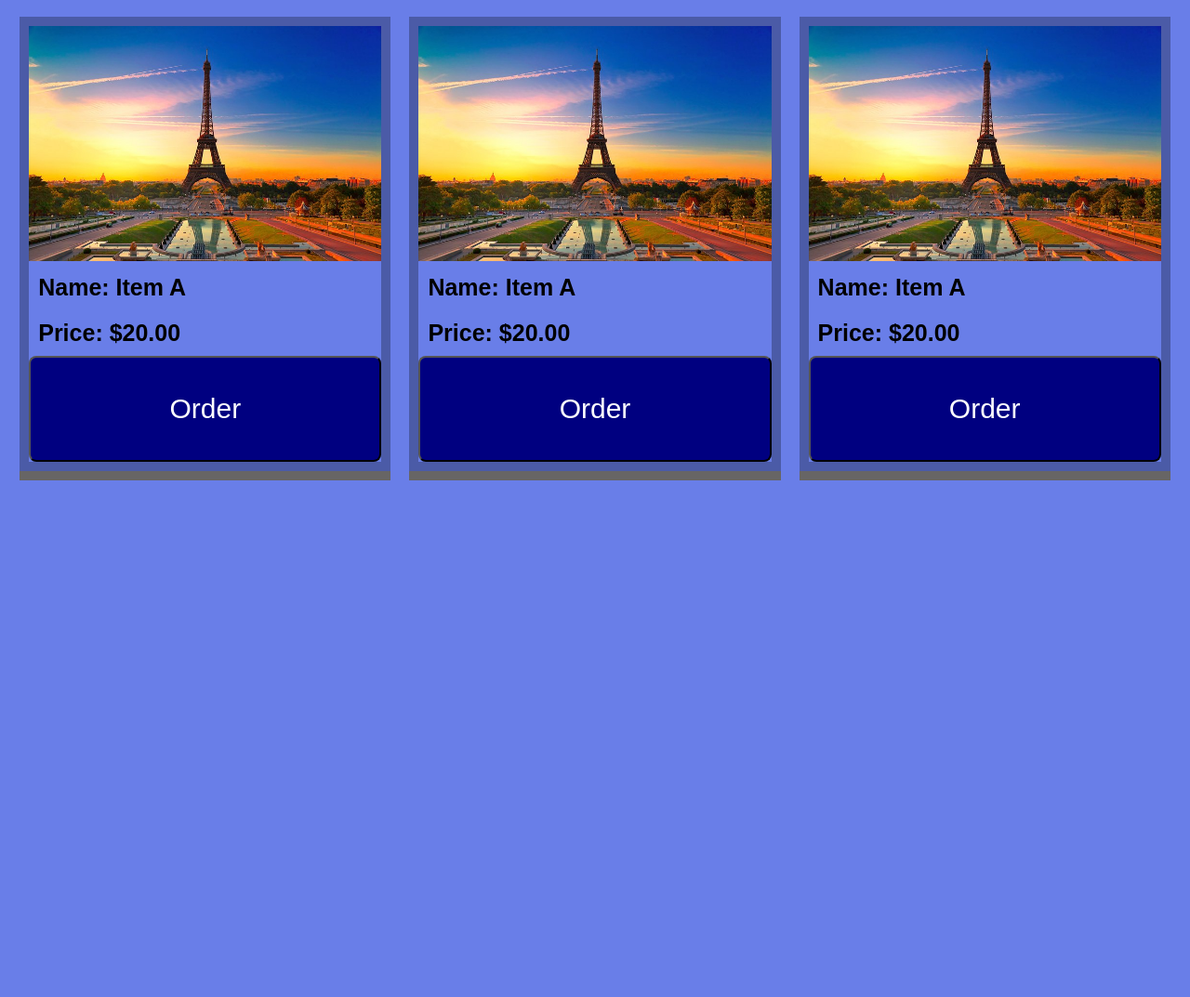
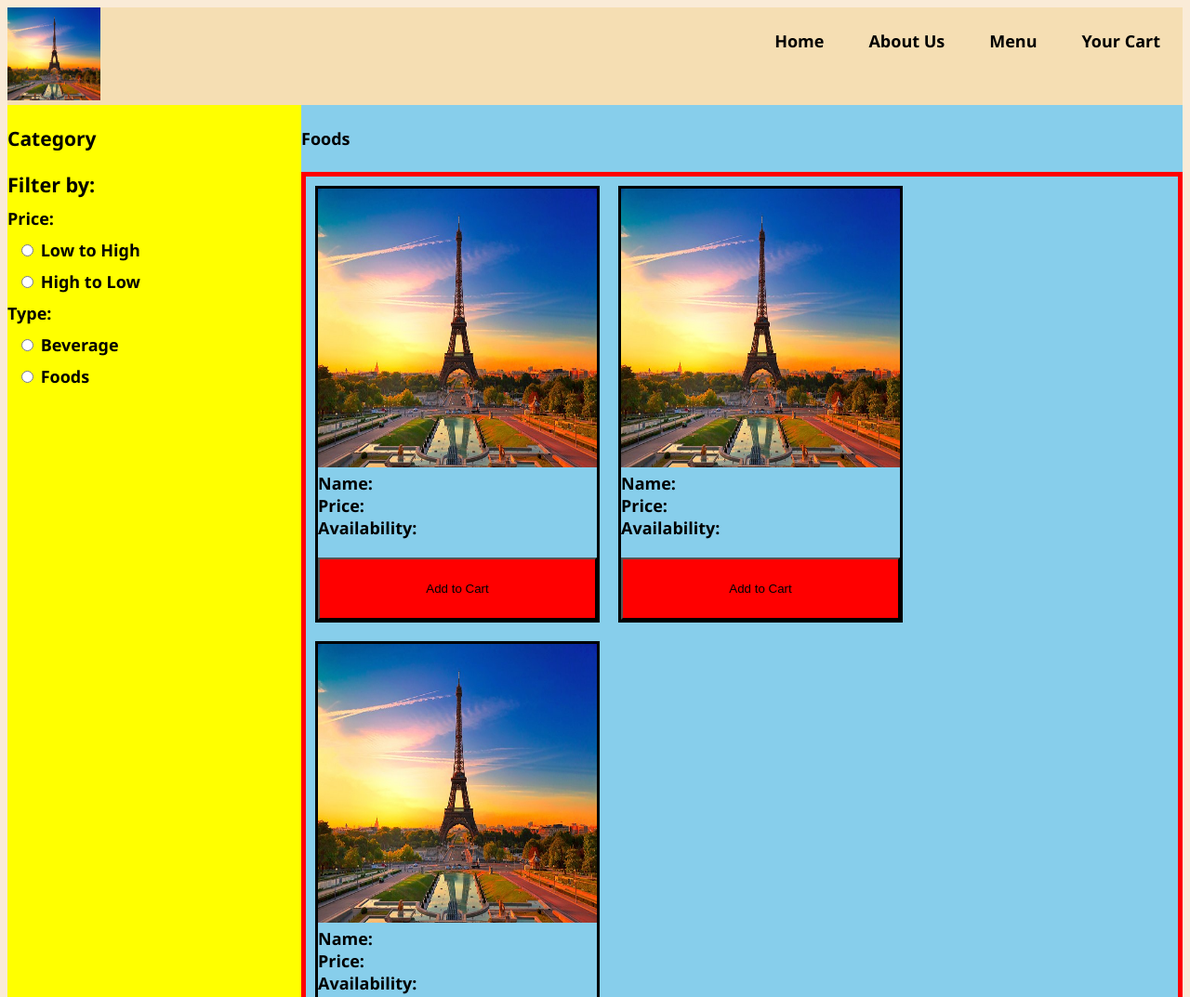
Before and after one commit to KevinCoder1023/Resposive_Web_Tutorial, a plain HTML site: page Menu/index.html in a window 1280 px wide. Shown: the top 1073 px of the page at 93% size. Before the commit the page ends 800 px from the top, so only its background shows below. Drawn offline with Linux system fonts and the light colour scheme.

Commit message:
create a standard layout for the homepage for the Menu

```diff
--- /dev/null
+++ b/Flex/styled.css
@@ -0,0 +1,44 @@
+body{
+    background:rgb(105, 126, 232);
+    font-family: sans-serif;
+}
+
+.menu-container{
+    width: 100%;
+    text-align: center;
+    display: flex;
+    flex-flow:row wrap;
+    justify-content: center;
+    align-items: center;
+}
+.tourist-menu-widget{
+   width: 100%;
+}
+
+.menu-item{
+    min-width:300px;
+    margin:10px;
+    border:10px solid rgba(0, 0, 0, 0.281);
+    flex-basis: 30%;
+    box-shadow: rgb(103, 101, 101) 0px 10px;
+}
+
+.item-name,.item-price{
+    text-align:start;
+    padding:10px;
+    font-size:25px;
+    font-weight: bold;
+
+}
+.order-btn{
+    width: 100%;
+    padding:10%;
+    background-color: navy;
+    border-radius: 8px;
+    color: #FFFFFF;
+    font-size: 30px;
+}
+.order-btn:hover,
+.order-btn:focus {
+  background-color: rgb(81, 81, 219);
+}
--- a/Menu/index.html
+++ b/Menu/index.html
@@ -5,32 +5,144 @@
     <meta charset="UTF-8">
     <meta http-equiv="X-UA-Compatible" content="IE=edge">
     <meta name="viewport" content="width=device-width, initial-scale=1.0">
-    <title>Responsive webpage</title>
+    <title>Responsive Website</title>
 </head>
 <body>
-    <div class="tourist-menu-widget">
+    <div class="homepage_container">
+    <header>
+            <ul class="header_container">
+                <li>
+                   <a href="">
+                     <img src="PARIS.jpg" width="100px" height="100px" alt="IMAGE NOT AVAILABLE" />
+                    </a>
+                </li>
+                <li>
+                    <a href="">Home</a>
 
-        <div class="menu-container">
-        <div class="menu-item no-1">
-            <img src="PARIS.jpg" width="100%" height="100%" alt="IMAGE NOT AVAILABLE" />
-            <div class="item-name">Name: Item A</div>
-            <div class="item-price">Price: $20.00 </div>
-            <button class="order-btn">Order</button>
+                </li>
+                <li>
+                    <a href="">About Us</a>
+                </li>
+                <li>
+                    <a href="">Menu</a>
+                </li>
+                <li>
+                    <a href="">Your Cart</a>
+                </li>
+            </ul>
+    </header>
+    <aside>
+        <h3>Category</h3>
+        <!--Fitler-er-->
+        <div class="filter_container">
+            <h2 class="filter_header">
+                Filter by:
+            </h2>
+             <!--Price Fitlerer-->
+            <div class="filter_price">
+                <h4 class="filter_price_title">Price:</h4>
+                    <div class="filter_lower">
+                        <label for="lower">
+                            <input class="lower_checkbox" type="radio" id="lower" name="lower"/>
+                            Low to High
+                        </label>
+                    </div>
+                    <div class="filter_higher">
+                        <label for="lower">
+                            <input class="higher_checkbox" type="radio" id="higher" name="higher"/>
+                            High to Low
+                        </label>
+                    </div>
+             </div>
+                <!--Type Fitlerer-->
+                <div class="filter_type">
+                    <h4 class="filter_type_title">Type:</h4>
+                        <div class="filter_bev">
+                            <label for="bev">
+                                <input class="bev_checkbox" type="radio" id="bev" name="bev"/>
+                              Beverage
+                            </label>
+                        </div>
+                        <div class="filter_foods">
+                            <label for="foods">
+                                <input class="foods_checkbox" type="radio" id="foods" name="foods"/>
+                               Foods
+                            </label>
+                        </div>
+                 </div>
         </div>
-        <div class="menu-item no-1">
-            <img src="PARIS.jpg" width="100%" height="100%" alt="IMAGE NOT AVAILABLE" />
-            <div class="item-name">Name: Item A</div>
-            <div class="item-price">Price: $20.00 </div>
-            <button class="order-btn">Order</button>
+    </aside>
+    <content>
+        <h4>Foods</h4>
+        <div class="menu_container">
+            <div class="menu_item_card">
+                    <img class="item_img" src="PARIS.jpg" alt="no image"  width="300" height="300"/>
+                    <div class="item_name_title">
+                        Name:
+                    </div>
+                    <div class="item_price_title">
+                        Price:
+                    </div>
+                    <div class="item_Availability_title">
+                        Availability:
+                    </div>
+                 <button class="item_to_cart">
+                     Add to Cart
+                 </button>
+                </div>
+                <div class="menu_item_card">
+                    <img class="item_img" src="PARIS.jpg" alt="no image"  width="300" height="300"/>
+                    <div class="item_name_title">
+                        Name:
+                    </div>
+                    <div class="item_price_title">
+                        Price:
+                    </div>
+                    <div class="item_Availability_title">
+                        Availability:
+                    </div>
+                 <button class="item_to_cart">
+                     Add to Cart
+                 </button>
+                </div>
+                <div class="menu_item_card">
+                    <img class="item_img" src="PARIS.jpg" alt="no image"  width="300" height="300"/>
+                    <div class="item_name_title">
+                        Name:
+                    </div>
+                    <div class="item_price_title">
+                        Price:
+                    </div>
+                    <div class="item_Availability_title">
+                        Availability:
+                    </div>
+                 <button class="item_to_cart">
+                     Add to Cart
+                 </button>
+                </div>
+            </div>
+            </div>
+            </div>
         </div>
-        <div class="menu-item no-1">
-            <img src="PARIS.jpg" width="100%" height="100%" alt="IMAGE NOT AVAILABLE" />
-            <div class="item-name">Name: Item A</div>
-            <div class="item-price">Price: $20.00 </div>
-            <button class="order-btn">Order</button>
-        </div>
-    </div>
-    </div>
+    </content>
+    <footer>
+        <div>Stay in touch</div>
+        <ul class="footer_container">
+            <li>
+                <a href="">Facebook</a>
+
+            </li>
+            <li>
+                <a href="">Twitter</a>
+            </li>
+            <li>
+                <a href="">Instagram</a>
+            </li>
+            <li>
+                <a href="">Youtube</a>
+            </li>
+        </ul>
+    </footer>
 </div>
 </body>
 </html>
--- a/Menu/styled.css
+++ b/Menu/styled.css
@@ -1,44 +1,96 @@
 body{
-    background:rgb(105, 126, 232);
-    font-family: sans-serif;
+    font-weight: bold;
+    font-size: large;
+   background-color:antiquewhite;
+    font-family:'Segoe UI', Tahoma, Geneva, Verdana, sans-serif;
+}
+.homepage_container{
+    display: grid;
+    grid-template-columns: repeat(4,1fr);
+}
+header{
+    background-color: wheat;
+    grid-column: 1/span-1;
+}
+aside{
+    background-color: yellow;
+    grid-column: 1/2;
+}
+content{
+    background-color: skyblue;
+    grid-column: 2/span-1;
+}
+footer{
+    background-color: greenyellow;
+    grid-column: 1/span-1;
+}
+/*Header section*/
+.header_container{
+    display: flex;
+    justify-content: flex-end;
+    margin:0px;
+    padding:0px;
+}
+.header_container > li:nth-child(1) {
+    list-style-type: none;
+    flex-grow: 1;
+    text-align: start;
+}
+.header_container > li:nth-child(n+2) {
+    margin: 24px;
+    list-style-type: none;
+}
+/*Links*/
+a {
+    color: black;
+    text-decoration: solid;
+    transition: color .3s ease-in-out, box-shadow .3s ease-in-out;
+  }
+a:hover {
+    box-shadow: inset 100px 0 0 0 #81D8D0;
+    color: black;
+}
+/*Filter section*/
+.filter_header {
+    font-size: larger;
+    text-align: start;
+    margin:0px;
+    padding:0px;
+}
+.filter_price_title{
+    margin:10px 0px;
+    text-align: start;
+
+}
+.filter_lower,
+.filter_higher{
+    margin:10px;
 }
 
-.menu-container{
-    width: 100%;
-    text-align: center;
-    display: flex;
-    flex-flow:row wrap;
-    justify-content: center;
-    align-items: center;
+.filter_type_title{
+    margin:10px 0px;
+    text-align: start;
 }
-.tourist-menu-widget{
-   width: 100%;
+.filter_bev,
+.filter_foods{
+    margin:10px;
 }
 
-.menu-item{
-    min-width:300px;
+/*Menu section*/
+.menu_container{
+    border:5px solid red;
+    display: flex;
+    flex-direction: row;
+    flex-wrap: wrap;
+    flex-grow: 1;
+}
+.menu_item_card{
     margin:10px;
-    border:10px solid rgba(0, 0, 0, 0.281);
-    flex-basis: 30%;
-    box-shadow: rgb(103, 101, 101) 0px 10px;
+    border:3px solid black;
 }
-
-.item-name,.item-price{
-    text-align:start;
-    padding:10px;
-    font-size:25px;
-    font-weight: bold;
-
+.item_to_cart{
+    width:100%;
+    margin:20px 0px 0px 0px;
+    padding:24px;
+    background-color: red;
 }
-.order-btn{
-    width: 100%;
-    padding:10%;
-    background-color: navy;
-    border-radius: 8px;
-    color: #FFFFFF;
-    font-size: 30px;
-}
-.order-btn:hover,
-.order-btn:focus {
-  background-color: rgb(81, 81, 219);
-}
```
Also changed, not shown: Flex/index.html (added, +35 -0 lines), Flex/PARIS.jpg (added), Menu/NO IMAGE.jpg (added).
